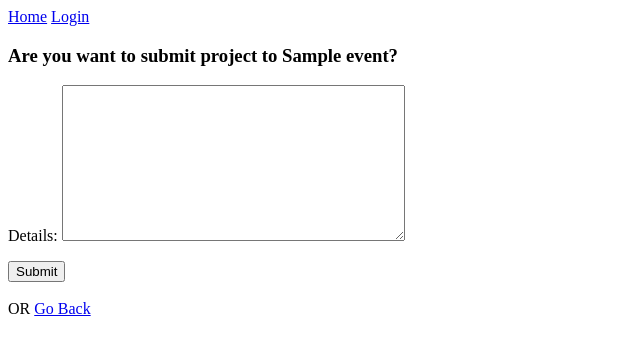
After one commit to shabayekdes/django-event, a Django app: page /events/1/submission-project/ in a window 1280 px wide. The commit adds this page. Shown: the top 355 px of the page, without its empty margins (0-640 px from the left). Run offline with Django 4.2, Linux system fonts and the light colour scheme; tables that the repository leaves empty hold one stand-in row (values such as "Sample post").

Commit message:
Add submission form

```diff
--- /dev/null
+++ b/events/forms.py
@@ -0,0 +1,9 @@
+from django.forms import ModelForm
+
+from events.models import Submission
+
+
+class SubmissionForm(ModelForm):
+    class Meta:
+        model = Submission
+        fields = ['details']
--- a/events/urls.py
+++ b/events/urls.py
@@ -4,5 +4,6 @@ from . import views
 
 urlpatterns = [
     path('<str:pk>/', views.show_event, name="show_event"),
-    path('<str:pk>/confirmation/', views.event_confirmation, name="event_confirmation")
+    path('<str:pk>/confirmation/', views.event_confirmation, name="event_confirmation"),
+    path('<str:pk>/submission-project/', views.submission_project, name="submission_project")
 ]
--- a/events/views.py
+++ b/events/views.py
@@ -1,5 +1,6 @@
 from django.shortcuts import render, redirect
 
+from events.forms import SubmissionForm
 from events.models import Event
 
 
@@ -22,3 +23,20 @@ def event_confirmation(request, pk):
         'event': event
     }
     return render(request, 'events/event_confirmation.html', context)
+
+
+def submission_project(request, pk):
+    event = Event.objects.get(id=pk)
+    form = SubmissionForm(request.POST or None)
+    if form.is_valid():
+        submission = form.save(commit=False)
+        submission.participant = request.user
+        submission.event = event
+        submission.save()
+        return redirect('my_account')
+
+    context = {
+        'event': event,
+        'form': form
+    }
+    return render(request, 'events/submission_project.html', context)
--- a/templates/events/show_event.html
+++ b/templates/events/show_event.html
@@ -3,6 +3,7 @@
 {% block content %}
     <h1>{{ event.name }}</h1>
     <a href="{% url 'event_confirmation' event.id %}">Register</a>
+    <a href="{% url 'submission_project' event.id %}">Submit Project</a>
     <p>{{ event.description }}</p>
 
     <section>
--- /dev/null
+++ b/templates/events/submission_project.html
@@ -0,0 +1,14 @@
+{% extends 'main.html' %}
+
+{% block content %}
+    <form method="POST">
+        {% csrf_token %}
+        <h3>Are you want to submit project to {{ event.name }}?</h3>
+        {{ form.as_p }}
+        <input type="submit" value="Submit">
+        <br/>
+        <br/>
+        <span>OR</span>
+        <a href="{% url 'show_event' event.id %}">Go Back</a>
+    </form>
+{% endblock %}
```
